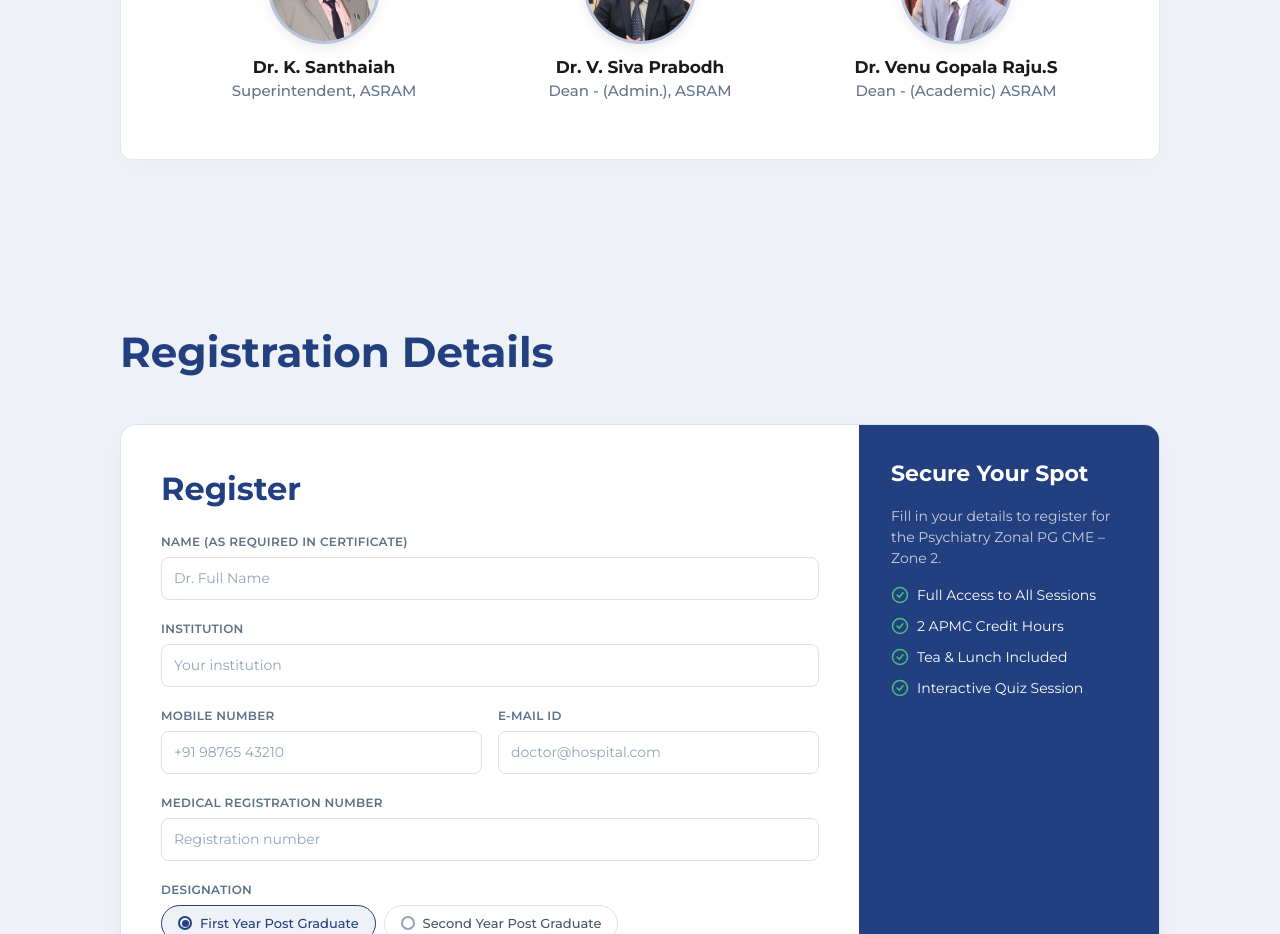
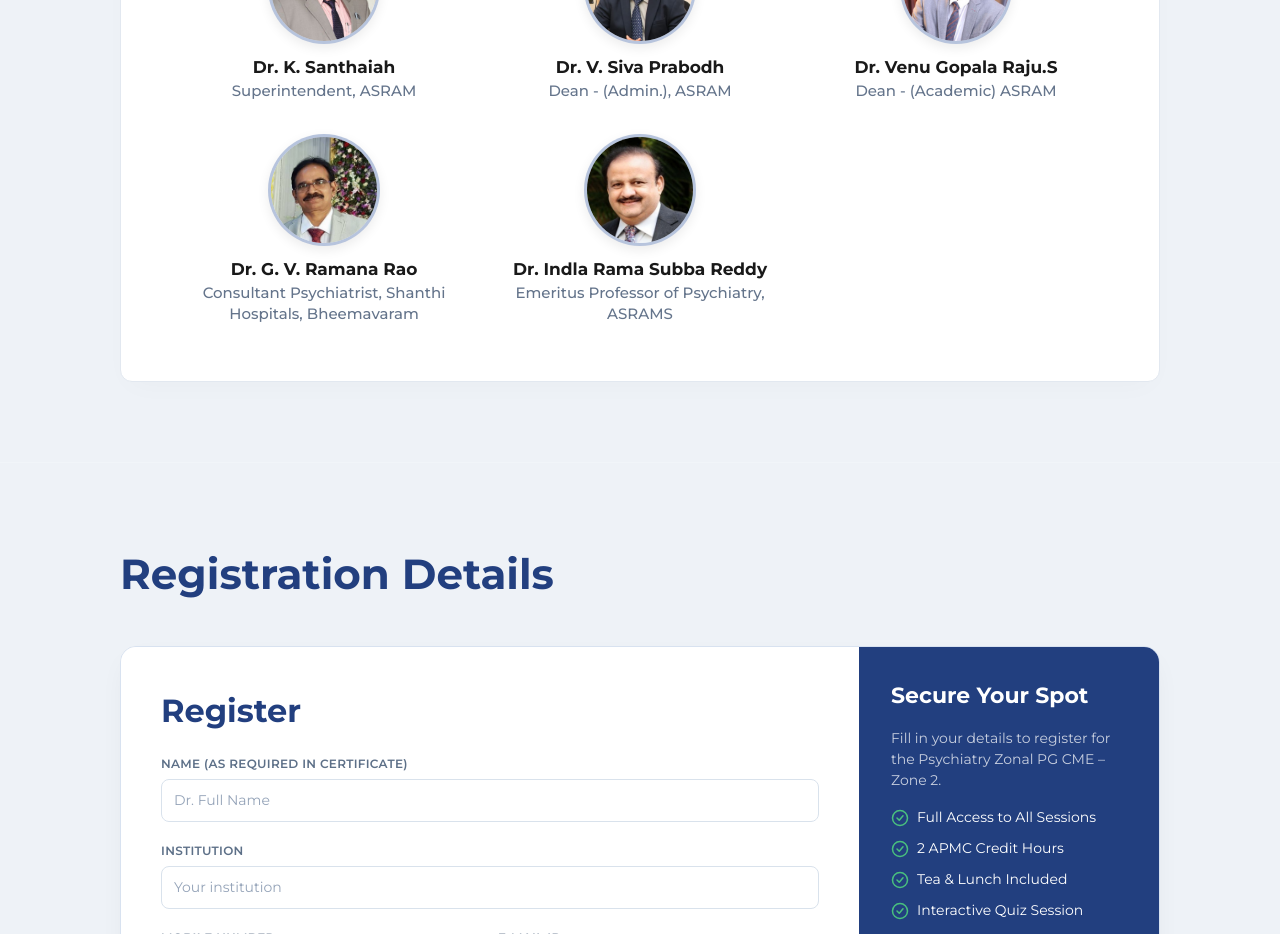
Before and after one commit to janakiram-a11y/Asram_Psychiatry_Workshop, a React (Vite) app: page / in a window 1280 px wide. Shown: the part 9580-10514 px from the top of the page. Built offline with nearby package versions, Linux system fonts and the light colour scheme.

Commit message:
Initial commit

```diff
--- a/src/data/content.js
+++ b/src/data/content.js
@@ -265,6 +265,8 @@ export const patrons = {
     { name: 'Dr. K. Santhaiah', role: 'Superintendent, ASRAM', photo: '/assets/guests/santhaiah.png' },
     { name: 'Dr. V. Siva Prabodh', role: 'Dean - (Admin.), ASRAM', photo: '/assets/guests/siva-prabodh.png' },
     { name: 'Dr. Venu Gopala Raju.S', role: 'Dean - (Academic) ASRAM', photo: '/assets/guests/venu-gopala-raju.png' },
+    { name: 'Dr. G. V. Ramana Rao', role: 'Consultant Psychiatrist, Shanthi Hospitals, Bheemavaram', photo: '/assets/guests/ramana-rao.jpg' },
+    { name: 'Dr. Indla Rama Subba Reddy', role: 'Emeritus Professor of Psychiatry, ASRAMS', photo: '/assets/guests/indla-rama-subba-reddy.jpg' },
   ],
 }
 
```
Also changed, not shown: public/assets/guests/indla-rama-subba-reddy.jpg (added), public/assets/guests/ramana-rao.jpg (added).
